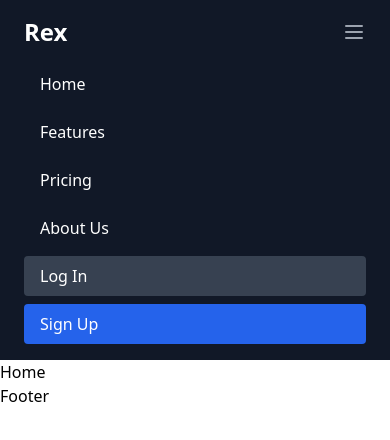
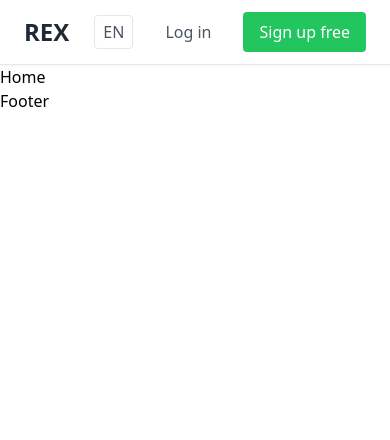
Before and after one commit to TKkosi/REX, a React (Vite) app in the folder Client/: page / in a window 390 px wide. Shown: the top 440 px of the page. Built offline with nearby package versions, Linux system fonts and the light colour scheme.

Commit message:
started working

```diff
--- a/Client/src/components/Navbar.tsx
+++ b/Client/src/components/Navbar.tsx
@@ -3,97 +3,198 @@ import { Link } from "react-router-dom";
 
 const Navbar: React.FC = () => {
   return (
-    <nav className="bg-gray-900 text-white px-6 py-4">
-      <div className="container mx-auto flex items-center justify-between">
+    // <nav className="bg-gray-900 text-white px-6 py-4">
+    //   <div className="container mx-auto flex items-center justify-between">
+    //     {/* Logo */}
+    //     <div className="flex items-center space-x-2">
+    //       <Link to="/" className="text-2xl font-bold">
+    //         Rex
+    //       </Link>
+    //     </div>
+
+    //     {/* Navigation Links */}
+    //     <div className="hidden md:flex space-x-6">
+    //       <Link to="/" className="hover:text-blue-400">
+    //         Home
+    //       </Link>
+    //       <Link to="/features" className="hover:text-blue-400">
+    //         Features
+    //       </Link>
+    //       <Link to="/pricing" className="hover:text-blue-400">
+    //         Pricing
+    //       </Link>
+    //       <Link to="/about" className="hover:text-blue-400">
+    //         About Us
+    //       </Link>
+    //     </div>
+
+    //     {/* Login/Sign Up Buttons */}
+    //     <div className="hidden md:flex space-x-4">
+    //       <Link
+    //         to="/login"
+    //         className="px-4 py-2 bg-gray-700 hover:bg-gray-600 rounded"
+    //       >
+    //         Log In
+    //       </Link>
+    //       <Link
+    //         to="/signup"
+    //         className="px-4 py-2 bg-blue-600 hover:bg-blue-700 rounded"
+    //       >
+    //         Sign Up
+    //       </Link>
+    //     </div>
+
+    //     {/* Mobile Menu Button */}
+    //     <button
+    //       className="md:hidden text-gray-400 hover:text-white focus:outline-none"
+    //       aria-label="Open Menu"
+    //     >
+    //       <svg
+    //         xmlns="http://www.w3.org/2000/svg"
+    //         className="h-6 w-6"
+    //         fill="none"
+    //         viewBox="0 0 24 24"
+    //         stroke="currentColor"
+    //       >
+    //         <path
+    //           strokeLinecap="round"
+    //           strokeLinejoin="round"
+    //           strokeWidth={2}
+    //           d="M4 6h16M4 12h16M4 18h16"
+    //         />
+    //       </svg>
+    //     </button>
+    //   </div>
+
+    //   {/* Mobile Menu */}
+    //   <div className="md:hidden mt-4 space-y-2">
+    //     <Link to="/" className="block px-4 py-2 hover:bg-gray-800 rounded">
+    //       Home
+    //     </Link>
+    //     <Link to="/features" className="block px-4 py-2 hover:bg-gray-800 rounded">
+    //       Features
+    //     </Link>
+    //     <Link to="/pricing" className="block px-4 py-2 hover:bg-gray-800 rounded">
+    //       Pricing
+    //     </Link>
+    //     <Link to="/about" className="block px-4 py-2 hover:bg-gray-800 rounded">
+    //       About Us
+    //     </Link>
+    //     <Link
+    //       to="/login"
+    //       className="block px-4 py-2 bg-gray-700 hover:bg-gray-600 rounded"
+    //     >
+    //       Log In
+    //     </Link>
+    //     <Link
+    //       to="/signup"
+    //       className="block px-4 py-2 bg-blue-600 hover:bg-blue-700 rounded"
+    //     >
+    //       Sign Up
+    //     </Link>
+    //   </div>
+    // </nav>
+
+    <nav className="bg-white border-b shadow-sm">
+      <div className="container mx-auto px-6 flex items-center justify-between h-16">
         {/* Logo */}
-        <div className="flex items-center space-x-2">
-          <Link to="/" className="text-2xl font-bold">
-            Rex
+        <div className="flex items-center space-x-4">
+          <Link to="/" className="text-2xl font-bold text-gray-800">
+            REX
           </Link>
         </div>
 
         {/* Navigation Links */}
-        <div className="hidden md:flex space-x-6">
-          <Link to="/" className="hover:text-blue-400">
-            Home
+        <div className="hidden md:flex items-center space-x-8">
+          <div className="relative group">
+            <button className="text-gray-600 hover:text-gray-800 focus:outline-none">
+              Product
+            </button>
+            <div className="absolute hidden group-hover:block bg-white shadow-lg mt-2 rounded">
+              <Link
+                to="/product/features"
+                className="block px-4 py-2 hover:bg-gray-100"
+              >
+                Features
+              </Link>
+              <Link
+                to="/product/integrations"
+                className="block px-4 py-2 hover:bg-gray-100"
+              >
+                Integrations
+              </Link>
+            </div>
+          </div>
+          <div className="relative group">
+            <button className="text-gray-600 hover:text-gray-800 focus:outline-none">
+              AI Solutions
+            </button>
+            <div className="absolute hidden group-hover:block bg-white shadow-lg mt-2 rounded">
+              <Link
+                to="/ai/predictions"
+                className="block px-4 py-2 hover:bg-gray-100"
+              >
+                Predictions
+              </Link>
+              <Link
+                to="/ai/analytics"
+                className="block px-4 py-2 hover:bg-gray-100"
+              >
+                Analytics
+              </Link>
+            </div>
+          </div>
+          <Link to="/use-cases" className="text-gray-600 hover:text-gray-800">
+            Use Cases
           </Link>
-          <Link to="/features" className="hover:text-blue-400">
-            Features
-          </Link>
-          <Link to="/pricing" className="hover:text-blue-400">
+          <Link to="/pricing" className="text-gray-600 hover:text-gray-800">
             Pricing
           </Link>
-          <Link to="/about" className="hover:text-blue-400">
-            About Us
+          <div className="relative group">
+            <button className="text-gray-600 hover:text-gray-800 focus:outline-none">
+              Resources
+            </button>
+            <div className="absolute hidden group-hover:block bg-white shadow-lg mt-2 rounded">
+              <Link
+                to="/resources/blog"
+                className="block px-4 py-2 hover:bg-gray-100"
+              >
+                Blog
+              </Link>
+              <Link
+                to="/resources/help"
+                className="block px-4 py-2 hover:bg-gray-100"
+              >
+                Help Center
+              </Link>
+            </div>
+          </div>
+          <Link to="/blog" className="text-gray-600 hover:text-gray-800">
+            Blog
           </Link>
         </div>
 
-        {/* Login/Sign Up Buttons */}
-        <div className="hidden md:flex space-x-4">
+        {/* Right Section */}
+        <div className="flex items-center space-x-4">
+          <div className="flex items-center space-x-1 border px-2 py-1 rounded text-gray-600">
+            <span>EN</span>
+          </div>
           <Link
             to="/login"
-            className="px-4 py-2 bg-gray-700 hover:bg-gray-600 rounded"
+            className="text-gray-600 hover:text-gray-800 px-4 py-2 rounded"
           >
-            Log In
+            Log in
           </Link>
           <Link
             to="/signup"
-            className="px-4 py-2 bg-blue-600 hover:bg-blue-700 rounded"
+            className="bg-green-500 text-white px-4 py-2 rounded hover:bg-green-600"
           >
-            Sign Up
+            Sign up free
           </Link>
         </div>
-
-        {/* Mobile Menu Button */}
-        <button
-          className="md:hidden text-gray-400 hover:text-white focus:outline-none"
-          aria-label="Open Menu"
-        >
-          <svg
-            xmlns="http://www.w3.org/2000/svg"
-            className="h-6 w-6"
-            fill="none"
-            viewBox="0 0 24 24"
-            stroke="currentColor"
-          >
-            <path
-              strokeLinecap="round"
-              strokeLinejoin="round"
-              strokeWidth={2}
-              d="M4 6h16M4 12h16M4 18h16"
-            />
-          </svg>
-        </button>
-      </div>
-
-      {/* Mobile Menu */}
-      <div className="md:hidden mt-4 space-y-2">
-        <Link to="/" className="block px-4 py-2 hover:bg-gray-800 rounded">
-          Home
-        </Link>
-        <Link to="/features" className="block px-4 py-2 hover:bg-gray-800 rounded">
-          Features
-        </Link>
-        <Link to="/pricing" className="block px-4 py-2 hover:bg-gray-800 rounded">
-          Pricing
-        </Link>
-        <Link to="/about" className="block px-4 py-2 hover:bg-gray-800 rounded">
-          About Us
-        </Link>
-        <Link
-          to="/login"
-          className="block px-4 py-2 bg-gray-700 hover:bg-gray-600 rounded"
-        >
-          Log In
-        </Link>
-        <Link
-          to="/signup"
-          className="block px-4 py-2 bg-blue-600 hover:bg-blue-700 rounded"
-        >
-          Sign Up
-        </Link>
       </div>
     </nav>
+
   );
 };
 
```
